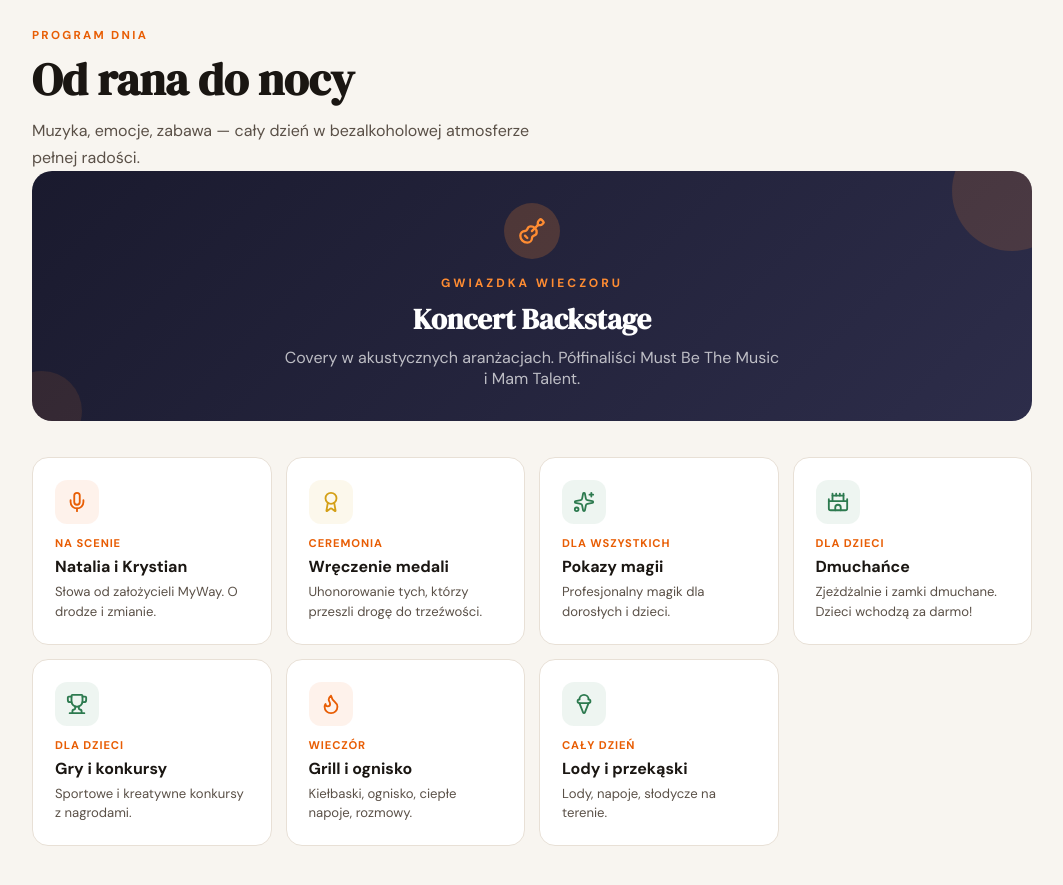
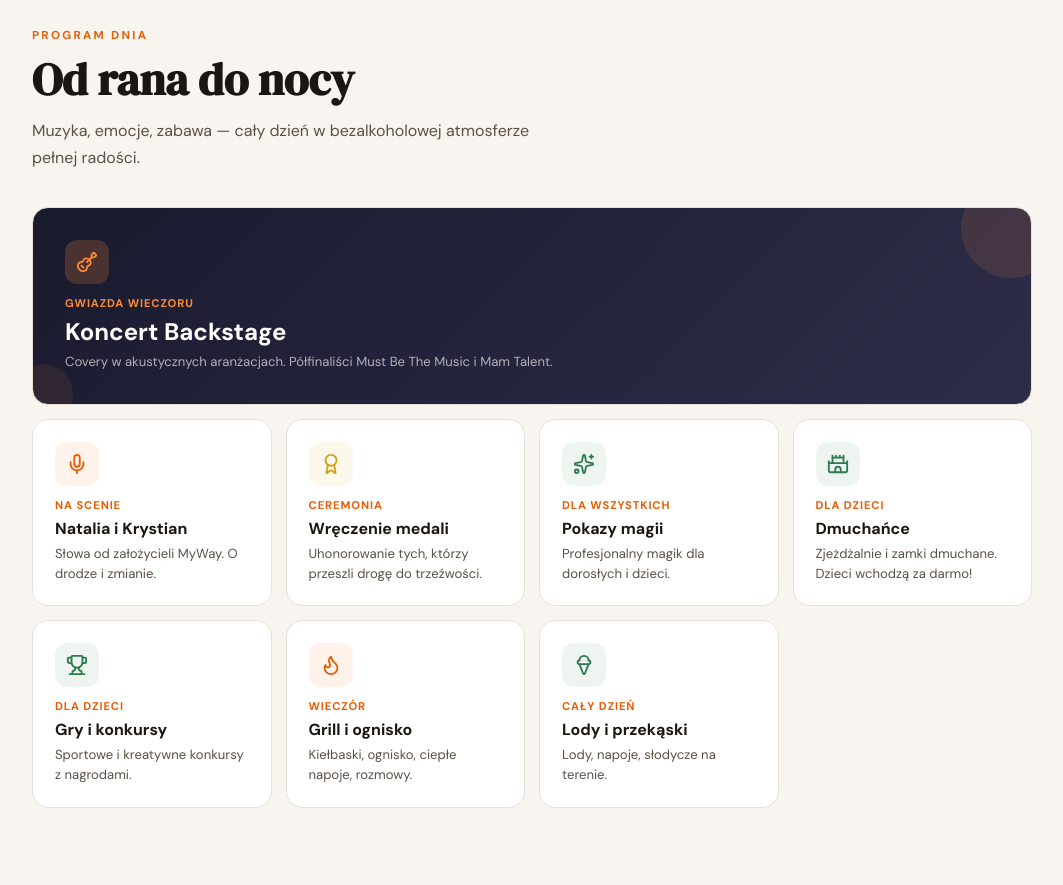
Before and after one commit to dariuszszuca-lang/festiwal-trzezwosci, a plain HTML site: page index.html in a window 1280 px wide. Shown: the part 960-1845 px from the top of the page, without its empty margins (108-1171 px from the left). Drawn offline with nearby package versions, Linux system fonts and the light colour scheme.

Commit message:
Koncert w gridzie wyeksponowany (2 kolumny), Gwiazda nie Gwiazdka

```diff
--- a/index.html
+++ b/index.html
@@ -193,17 +193,16 @@ footer a{color:var(--accent)}
   <h2 class="section-title serif">Od rana do nocy</h2>
   <p class="section-desc">Muzyka, emocje, zabawa — cały dzień w bezalkoholowej atmosferze pełnej radości.</p>
 
-  <!-- Koncert — wyeksponowany -->
-  <div style="margin-bottom:32px;padding:32px;background:linear-gradient(135deg,#1a1a2e,#2d2d4a);border-radius:20px;text-align:center;color:#fff;position:relative;overflow:hidden;">
-    <div style="position:absolute;top:-40px;right:-40px;width:120px;height:120px;background:rgba(255,140,50,0.15);border-radius:50%;"></div>
-    <div style="position:absolute;bottom:-30px;left:-30px;width:80px;height:80px;background:rgba(255,140,50,0.1);border-radius:50%;"></div>
-    <div style="display:inline-flex;align-items:center;justify-content:center;width:56px;height:56px;border-radius:50%;background:rgba(255,140,50,0.2);margin-bottom:16px;"><i data-lucide="guitar" style="width:28px;height:28px;color:#ff8c32"></i></div>
-    <div style="font-size:0.75rem;font-weight:700;letter-spacing:3px;color:#ff8c32;margin-bottom:8px;">GWIAZDKA WIECZORU</div>
-    <h3 style="font-size:1.8rem;font-weight:800;margin:0 0 8px;font-family:'DM Serif Display',serif;">Koncert Backstage</h3>
-    <p style="font-size:1rem;color:rgba(255,255,255,0.7);max-width:500px;margin:0 auto;">Covery w akustycznych aranżacjach. Półfinaliści Must Be The Music i Mam Talent.</p>
-  </div>
-
   <div class="program-grid">
+    <!-- Koncert — wyeksponowany, zajmuje 2 kolumny -->
+    <div class="program-card" style="grid-column:1/-1;background:linear-gradient(135deg,#1a1a2e,#2d2d4a);color:#fff;padding:32px;position:relative;overflow:hidden;">
+      <div style="position:absolute;top:-30px;right:-30px;width:100px;height:100px;background:rgba(255,140,50,0.12);border-radius:50%;"></div>
+      <div style="position:absolute;bottom:-20px;left:-20px;width:60px;height:60px;background:rgba(255,140,50,0.08);border-radius:50%;"></div>
+      <div class="icon" style="background:rgba(255,140,50,0.2);"><i data-lucide="guitar" style="width:22px;height:22px;color:#ff8c32"></i></div>
+      <div class="time" style="color:#ff8c32;">Gwiazda wieczoru</div>
+      <h3 style="font-size:1.5rem;color:#fff;">Koncert Backstage</h3>
+      <p style="color:rgba(255,255,255,0.65);">Covery w akustycznych aranżacjach. Półfinaliści Must Be The Music i Mam Talent.</p>
+    </div>
     <div class="program-card">
       <div class="icon orange"><i data-lucide="mic" style="width:22px;height:22px"></i></div>
       <div class="time">Na scenie</div>
```
